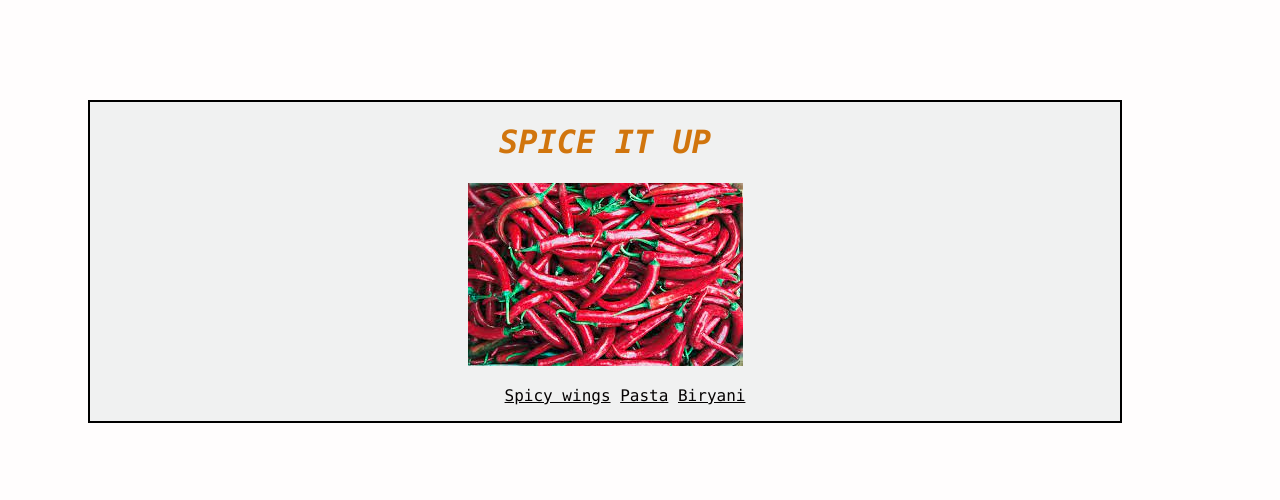
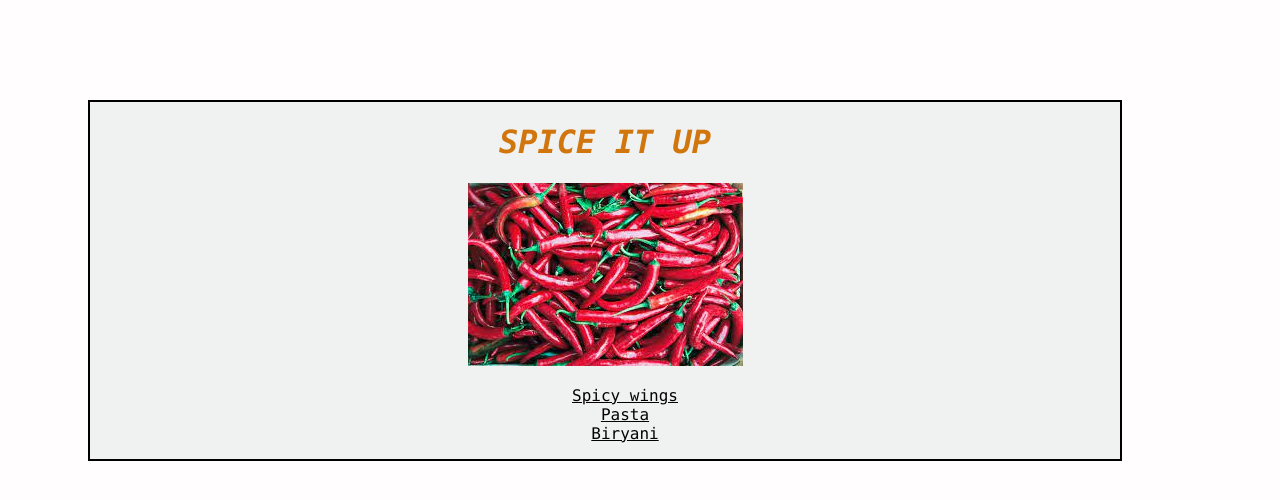
Before and after one commit to Mysticprojects/odin-recipes, a plain HTML site: page index.html in a window 1280 px wide. Drawn offline with Linux system fonts and the light colour scheme.

Commit message:
listing to normal

```diff
--- a/index.html
+++ b/index.html
@@ -15,9 +15,9 @@
      <img src='images/spices.jpeg' alt="spice" >
 
         <ul class="color">
-            <a href="recipes/wings.html">Spicy wings</a>
-            <a href="recipes/pasta.html">Pasta</a>
-            <a href="recipes/biryani.html">Biryani</a>
+            <a href="recipes/wings.html">Spicy wings</a><br>
+            <a href="recipes/pasta.html">Pasta</a><br>
+            <a href="recipes/biryani.html">Biryani</a><br>
         </ul>
     </div>
 
```
